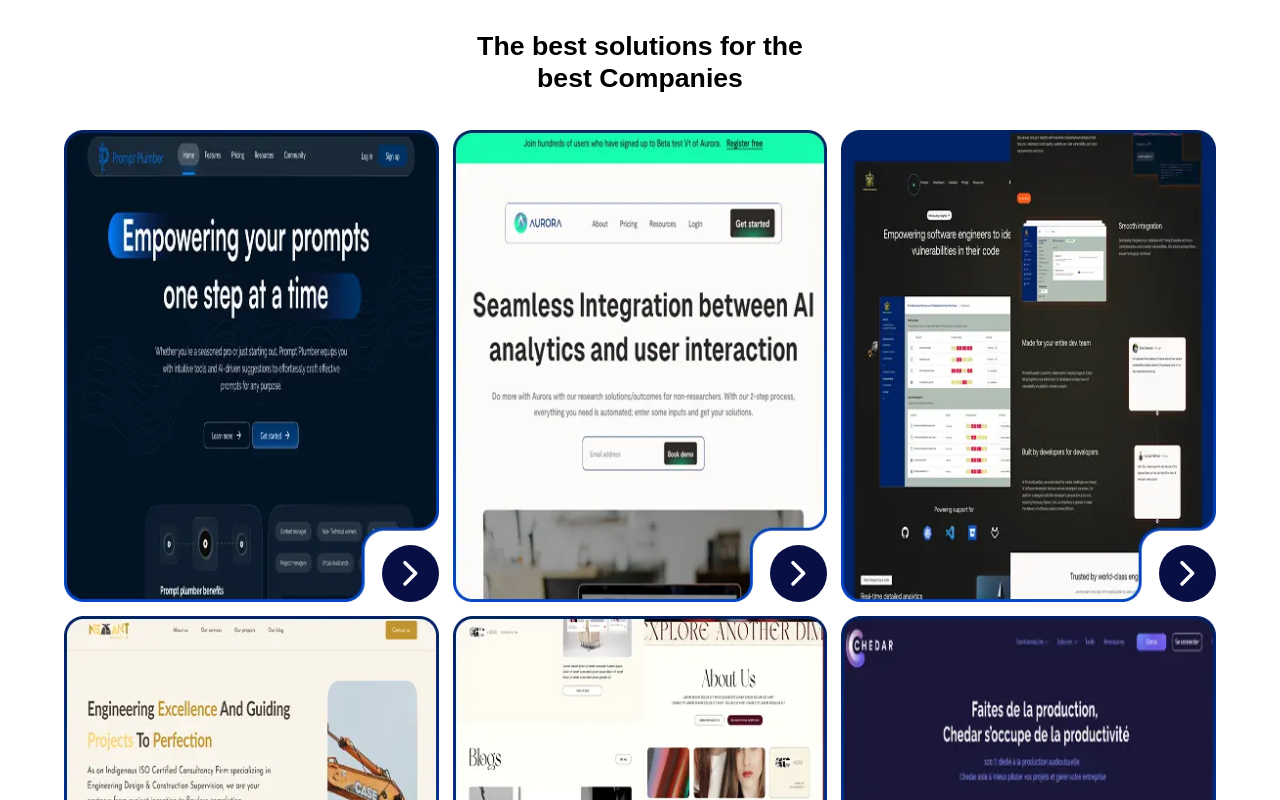
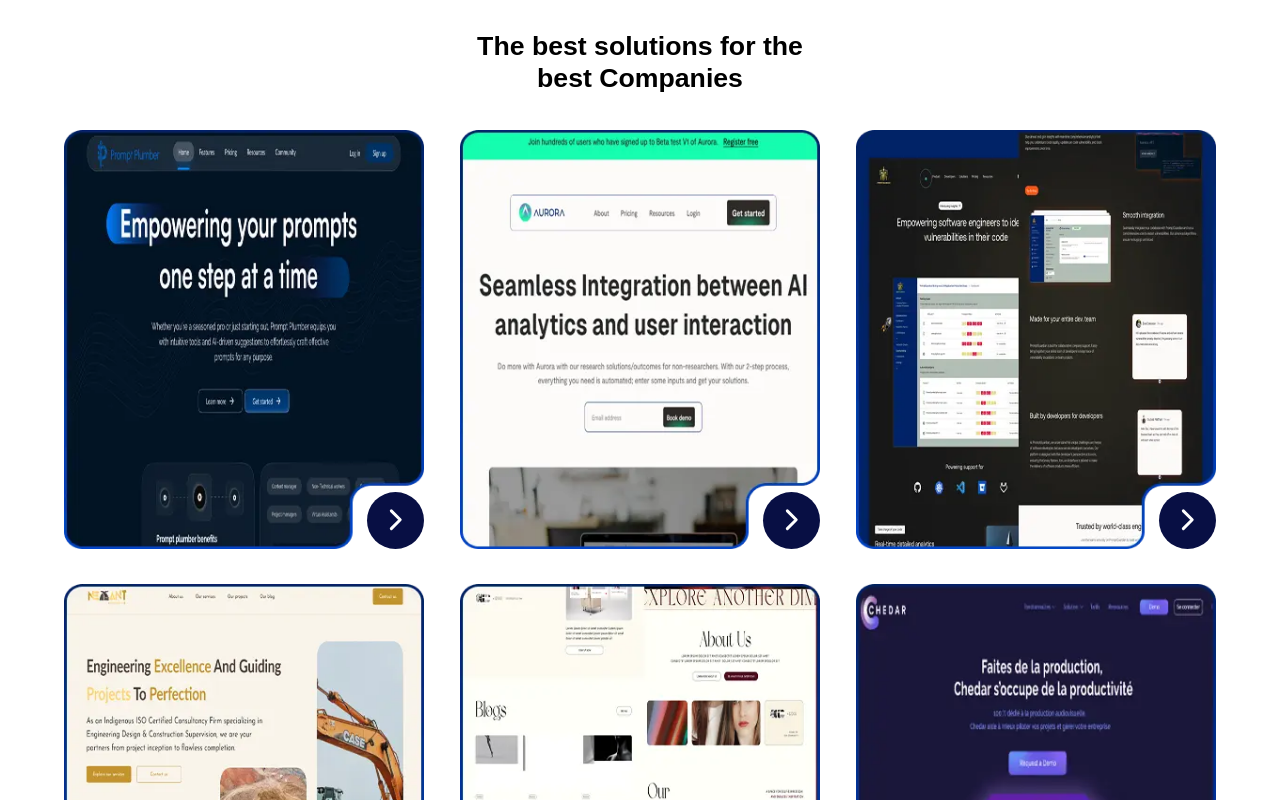
Before and after one commit to HoodieDan/axel-cyber-website, a React (Vite) app: page /ai-works in a window 1280 px wide. Shown: the part 1440-2240 px from the top of the page. Built offline with nearby package versions, Linux system fonts and the light colour scheme; a web font is replaced by a local one.

Commit message:
fixed stretched image on solutions.tsx

```diff
--- a/src/pages/Solutions.tsx
+++ b/src/pages/Solutions.tsx
@@ -61,9 +61,9 @@ export default function Solutions() {
 
     const Project = ({img}:{img: string}) =>{
         return (
-            <div className='relative h-auto'>
+            <div className='relative aspect-[4/4.65]'>
                 <img
-                    className="w-full"
+                    className="h-full w-full object-fit"
                     src={img}
                     alt="project image"
                     loading="lazy"
@@ -79,8 +79,8 @@ export default function Solutions() {
                                 behavior: 'smooth'
                             })
                         }}
-                        className="absolute bottom-0 right-0 flex justify-center items-center h-16 w-16 bg-[#080f44] rounded-full">
-                        <IoIosArrowDroprightCircle className='h-12 w-12 cursor-pointer text-white' />
+                        className="absolute bottom-0 right-0 flex justify-center items-center size-16 sm:size-26 lg:size-16 bg-[#080f44] rounded-full">
+                        <IoIosArrowDroprightCircle className='size-12 sm:size-20 lg:size-10 cursor-pointer text-white' />
                     </div>
 
                 </Suspense>
@@ -191,7 +191,7 @@ export default function Solutions() {
                 </div>
             </div>
             <p className='text-center text-2xl md:text-3xl font-semibold md:w-[350px] 2xl:w-auto mx-auto mb-4 sm:mb-6 md:mb-8 lg:mb-10'>The best solutions for the best Companies</p>
-            <div className='grid grid-cols-1 md:grid-cols-2 lg:grid-cols-3 gap-4'>
+            <div className='grid grid-cols-1 md:grid-cols-2 lg:grid-cols-3 gap-6 md:gap-8 lg:gap-10'>
                 <Project
                     img={solution1}
                 />
```
